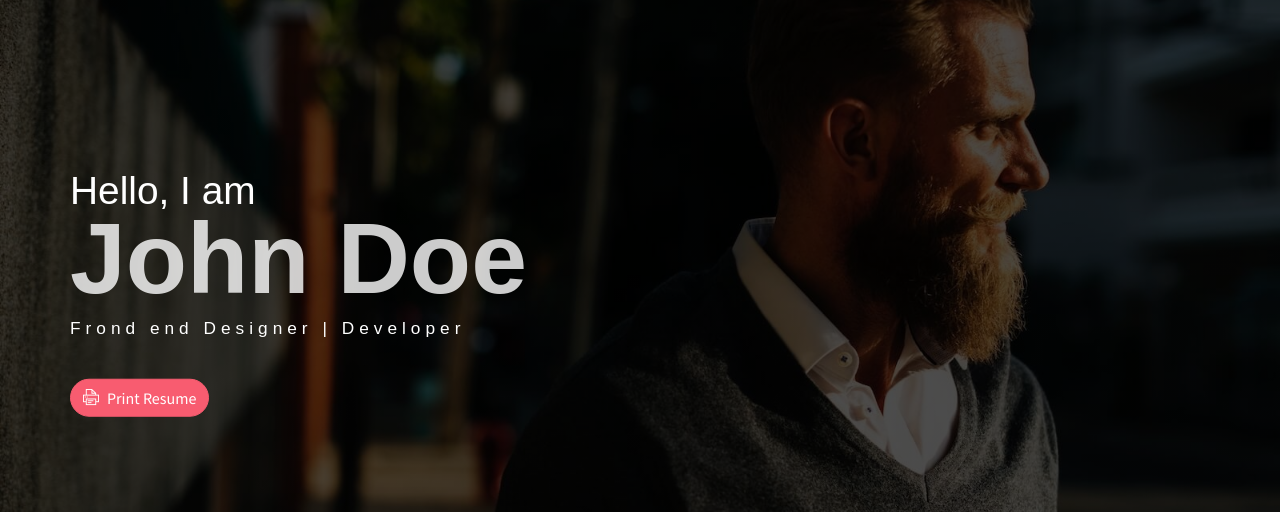
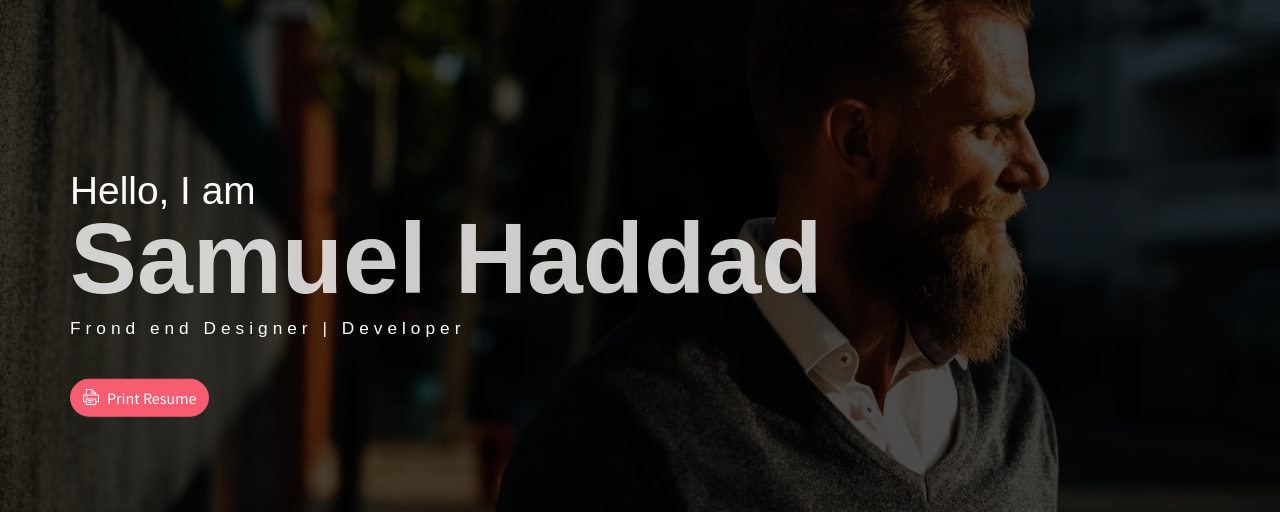
Before and after one commit to Haddad-Samuel/Haddad-Samuel.github.io, a plain HTML site: page index.html in a window 1280 px wide. Shown: the part 60-572 px from the top of the page. Drawn offline with Linux system fonts and the light colour scheme; some packages are replaced by stand-ins of ours.

Commit message:
Update index.html

```diff
--- a/index.html
+++ b/index.html
@@ -24,7 +24,7 @@
             </ul>
             <div class="header-content">
                 <h4 class="header-subtitle" >Hello, I am</h4>
-                <h1 class="header-title">John Doe</h1>
+                <h1 class="header-title">Samuel Haddad</h1>
                 <h6 class="header-mono" >Frond end Designer | Developer</h6>
                 <button class="btn btn-primary btn-rounded"><i class="ti-printer pr-2"></i>Print Resume</button>
             </div>
```
